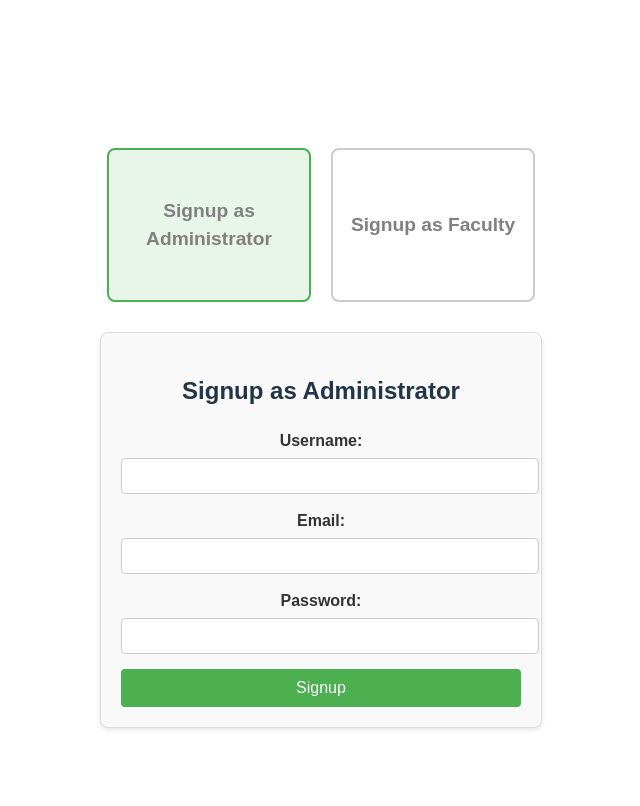
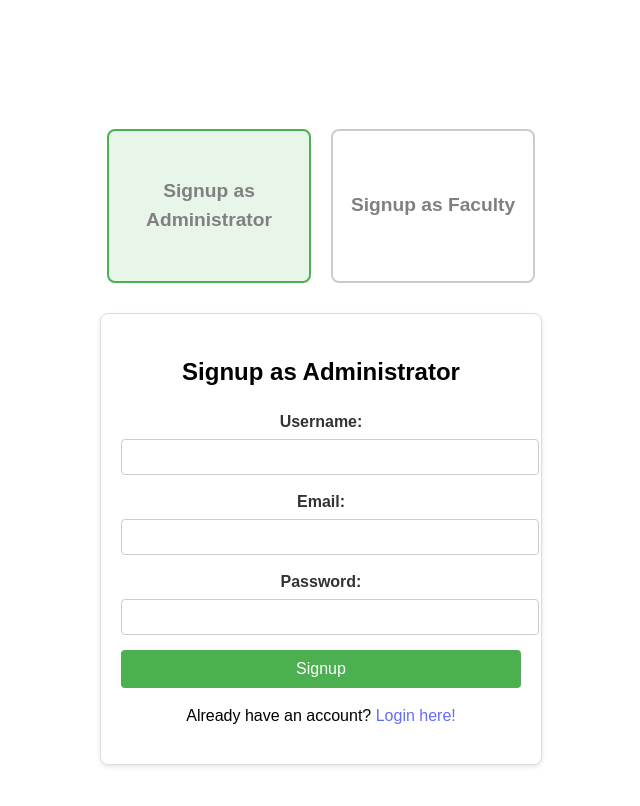
Before and after one commit to surrey-78/FacultyMonitor, a React (Vite) app: page /signup in a window 1280 px wide. Both pictures are taken after a click on the element "Signup as Administrator". Shown: the top 806 px of the page, without its empty margins (319-959 px from the left). Built offline with nearby package versions, Linux system fonts and the light colour scheme.

Commit message:
Updated login css

```diff
--- a/src/Components/Login.css
+++ b/src/Components/Login.css
@@ -118,3 +118,7 @@ button:hover {
 .forgot-password a:hover, .register-link a:hover {
   text-decoration: underline;
 }
+
+.text-right{
+  color: black;
+}
--- a/src/Components/Signup.css
+++ b/src/Components/Signup.css
@@ -34,6 +34,7 @@ h1 {
 .role-card h2 {
   font-size: 1.2rem;
   text-align: center;
+  color: gray;
 }
 
 .role-card:hover {
@@ -50,8 +51,9 @@ h1 {
 .signup-form {
   width: 100%;
   max-width: 400px;
-  background-color: #f9f9f9;
+  background-color: #fff;
   padding: 20px;
+  color: black;
   border: 1px solid #ddd;
   border-radius: 8px;
   box-shadow: 0 2px 5px rgba(0, 0, 0, 0.1);
@@ -94,3 +96,7 @@ button {
 button:hover {
   background-color: #45a049;
 }
+
+.text-right{
+  color: black;
+}
--- a/src/Components/Signup.jsx
+++ b/src/Components/Signup.jsx
@@ -1,20 +1,19 @@
 import React, { useState } from 'react';
-import { useNavigate } from 'react-router-dom';
+import { Link, useNavigate } from 'react-router-dom';
 import './Signup.css';
 
 const Signup = () => {
   const navigate = useNavigate();
-  const [role, setRole] = useState(null); // To track selected role
+  const [role, setRole] = useState(null); // Track selected role
   const [username, setUsername] = useState('');
+  const [email, setEmail] = useState('');
   const [password, setPassword] = useState('');
-  const [email, setEmail] = useState('');
 
   const handleSignup = (e) => {
     e.preventDefault();
-    // Perform signup logic (e.g., API call to create new user)
     if (role) {
       alert(`Signed up successfully as ${role}!`);
-      navigate('/'); // Redirect to login page after signup
+      navigate('/login'); // Redirect to login page
     } else {
       alert('Please select a role before signing up.');
     }
@@ -22,7 +21,7 @@ const Signup = () => {
 
   return (
     <div className="signup-container">
-      <h1>Welcome to the Signup Portal</h1>
+      <h1>Create an Account</h1>
       <div className="role-selection">
         <div
           className={`role-card ${role === 'administrator' ? 'selected' : ''}`}
@@ -73,6 +72,9 @@ const Signup = () => {
             </div>
             <button type="submit">Signup</button>
           </form>
+          <p className="text-right">
+            Already have an account? <Link to="/login">Login here!</Link>
+          </p>
         </div>
       )}
     </div>
```
